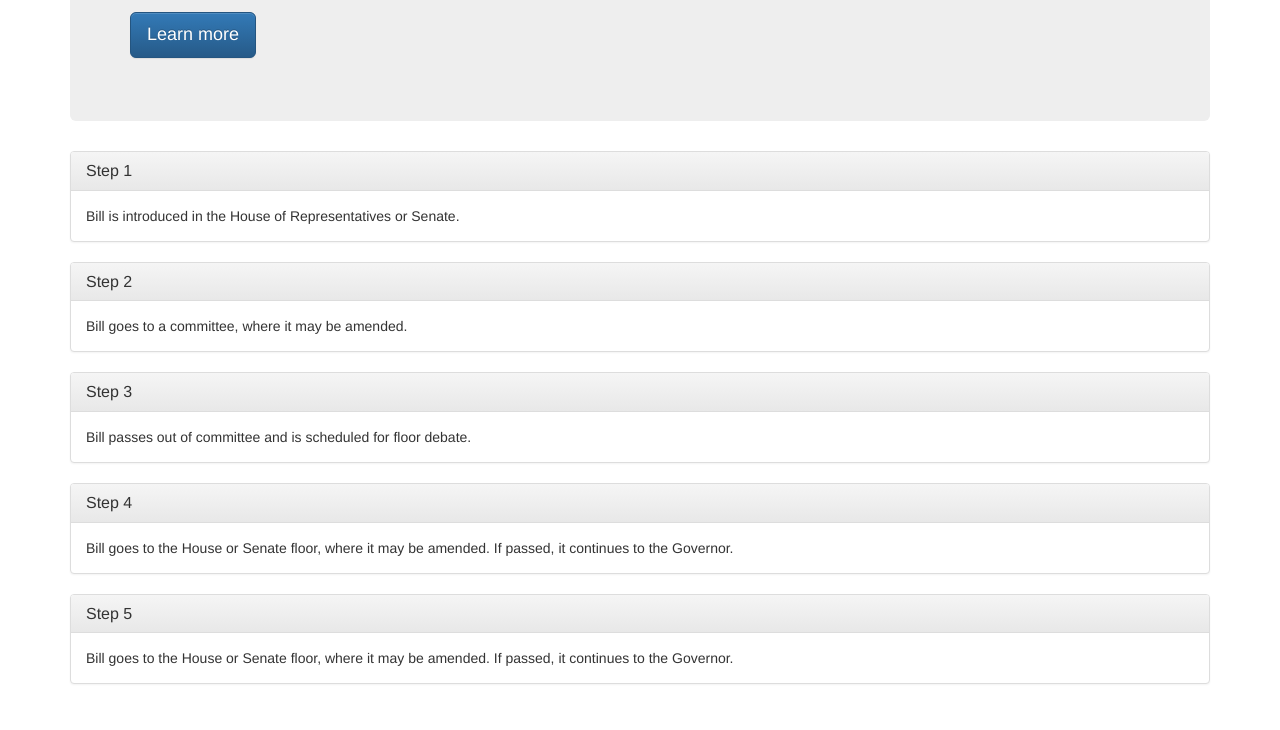
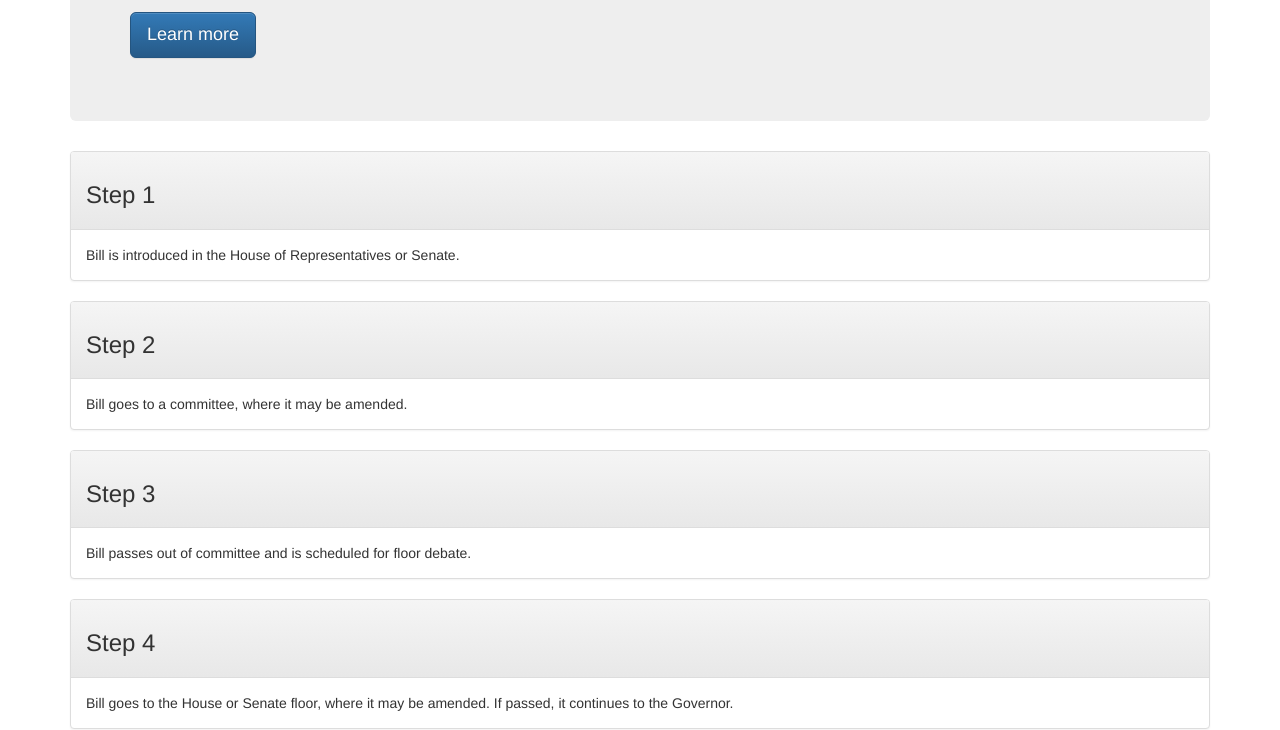
Before and after one commit to KaliVenable/Bootstrap-Homework-1, a plain HTML site: page index.html in a window 1280 px wide. Shown: the part 230-960 px from the top of the page. Drawn offline with Linux system fonts and the light colour scheme.

Commit message:
changed panel classes

```diff
--- a/index.html
+++ b/index.html
@@ -32,31 +32,31 @@
           </div>
           <div class="panel panel-default">
             <div class="panel-heading">
-              <h3 class="panel-title">Step 1</h3>
+              <h3 class="step-1">Step 1</h3>
             </div>
             <div class="panel-body">Bill is introduced in the House of Representatives or Senate.</div>
             </div>
           <div class="panel panel-default">
             <div class="panel-heading">
-              <h3 class="panel-title">Step 2</h3>
+              <h3 class="step-2">Step 2</h3>
             </div>
             <div class="panel-body">Bill goes to a committee, where it may be amended.</div>
           </div>
           <div class="panel panel-default">
             <div class="panel-heading">
-              <h3 class="panel-title">Step 3</h3>
+              <h3 class="step-3">Step 3</h3>
             </div>
             <div class="panel-body">Bill passes out of committee and is scheduled for floor debate.</div>
           </div>
           <div class="panel panel-default">
               <div class="panel-heading">
-                <h3 class="panel-title">Step 4</h3>
+                <h3 class="step-4">Step 4</h3>
               </div>
               <div class="panel-body">Bill goes to the House or Senate floor, where it may be amended. If passed, it continues to the Governor.</div>
               </div>
           <div class="panel panel-default">
               <div class="panel-heading">
-                  <h3 class="panel-title">Step 5</h3>
+                  <h3 class="step-5">Step 5</h3>
               </div>
               <div class="panel-body">Bill goes to the House or Senate floor, where it may be amended. If passed, it continues to the Governor.</div>
               </div>
```
